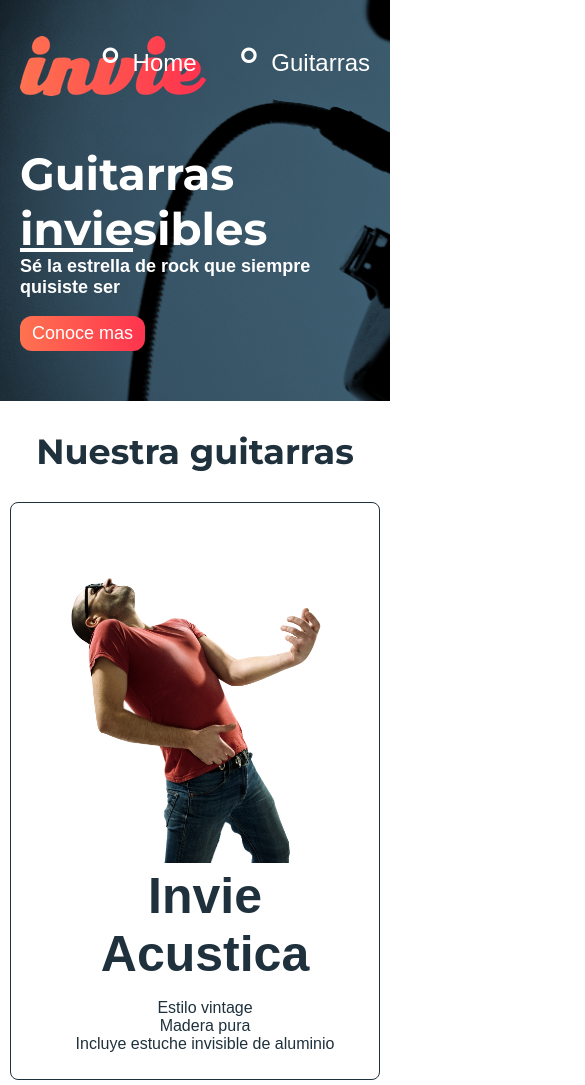
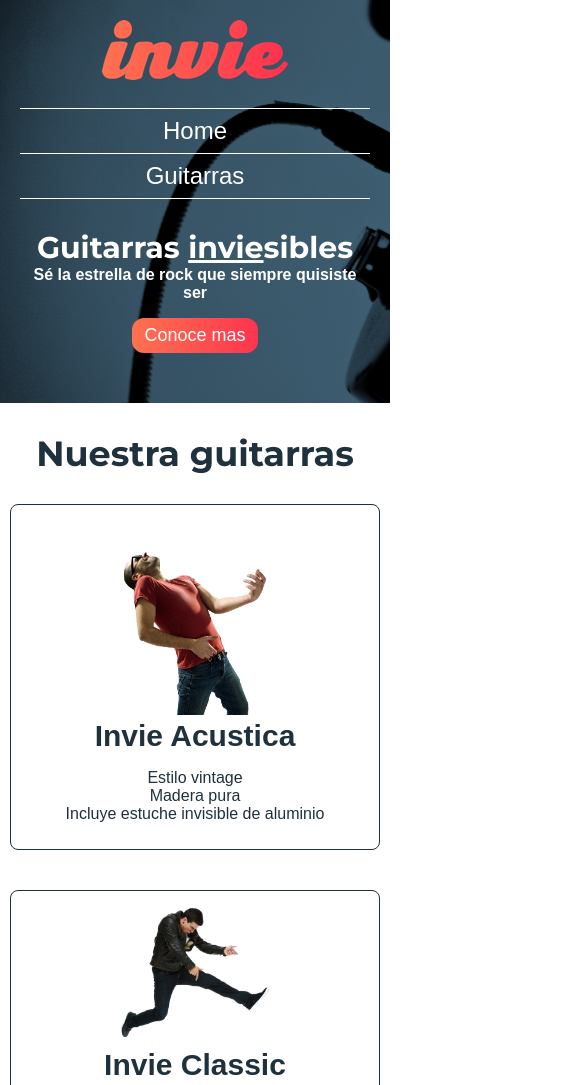
Before and after one commit to loconluis/Invie, a plain HTML site: page index.html in a window 390 px wide. Shown: the top 1085 px of the page, 585 px wide, since content can reach past the window. Drawn offline with Linux system fonts and the light colour scheme; a web font is replaced by a local one.

Commit message:
Adding style for resolution tablets and Mobiles

```diff
--- a/css/style.css
+++ b/css/style.css
@@ -272,5 +272,87 @@ input:focus, textarea:focus {
     position: static;
     margin: 0;
   }
+  .contenedor-guitarra-a{
+    padding: 0;
+  }
   /*----guitarras----*/
 }
+@media screen and (max-width: 767px){
+  /*FOOTER*/
+  .footer .contenedor{
+    display: block;
+  }
+  .contacto{
+    margin: 0 auto;
+  }
+  .formulario{
+    display: block;
+    margin: 0 auto;
+    width: 300px;
+  }
+  .intereses label{
+    display: block;
+    font-size: 16px;
+  }
+  input[type="text"], input[type="email"] {
+    padding: 5px;
+    font-size: 16px;
+  }
+  textarea{
+    width: 100%;
+  }
+  .col1{
+    margin: 0;
+  }
+  input[type="radio"], input[type="checkbox"]{
+    zoom: 1.5;
+  }
+}
+@media screen and (max-width: 650px){
+  .header{
+    text-align: center;
+  }
+  .logotipo{
+    margin: 0;
+  }
+  .menu{
+    position: static;
+    display: block;
+  }
+  .menu li:first-child{
+    margin: 0;
+  }
+  .menu ul{
+    padding: 0;
+  }
+}
+@media screen and (max-width: 500px){
+  .portada{
+    text-align: center;
+  }
+  .menu li{
+    display: block;
+    margin: 0;
+    padding: 8px 0;
+    border-bottom: 1px solid white;
+  }
+  .menu li::before{
+    display: none;
+  }
+  .menu li:first-child{
+    border-top: 1px solid white;
+  }
+  .titulo{
+    font-size: 30px;
+  }
+  .title-a{
+    font-size: 16px;
+  }
+  .guitarra img{
+    width: 200px;
+  }
+  .title-b{
+    font-size: 30px;
+  }
+  /*FOOTER*/
+}
```
Also changed, not shown: index.html (+0 -3 lines).
